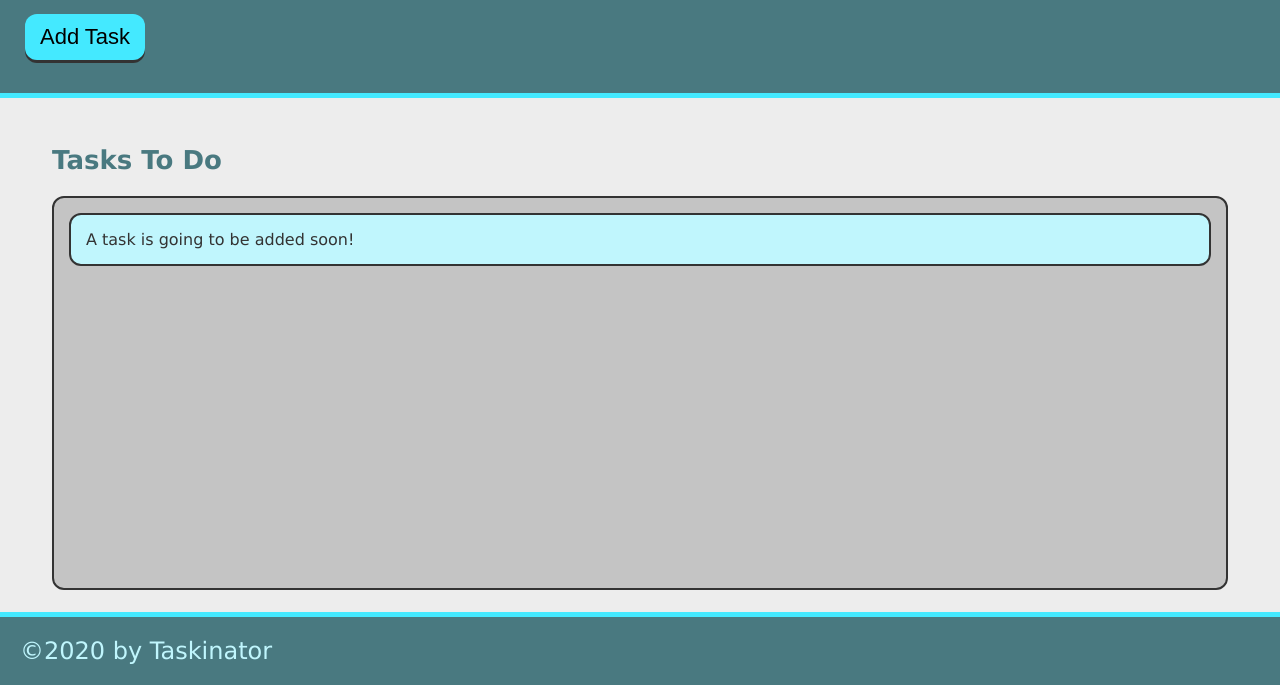
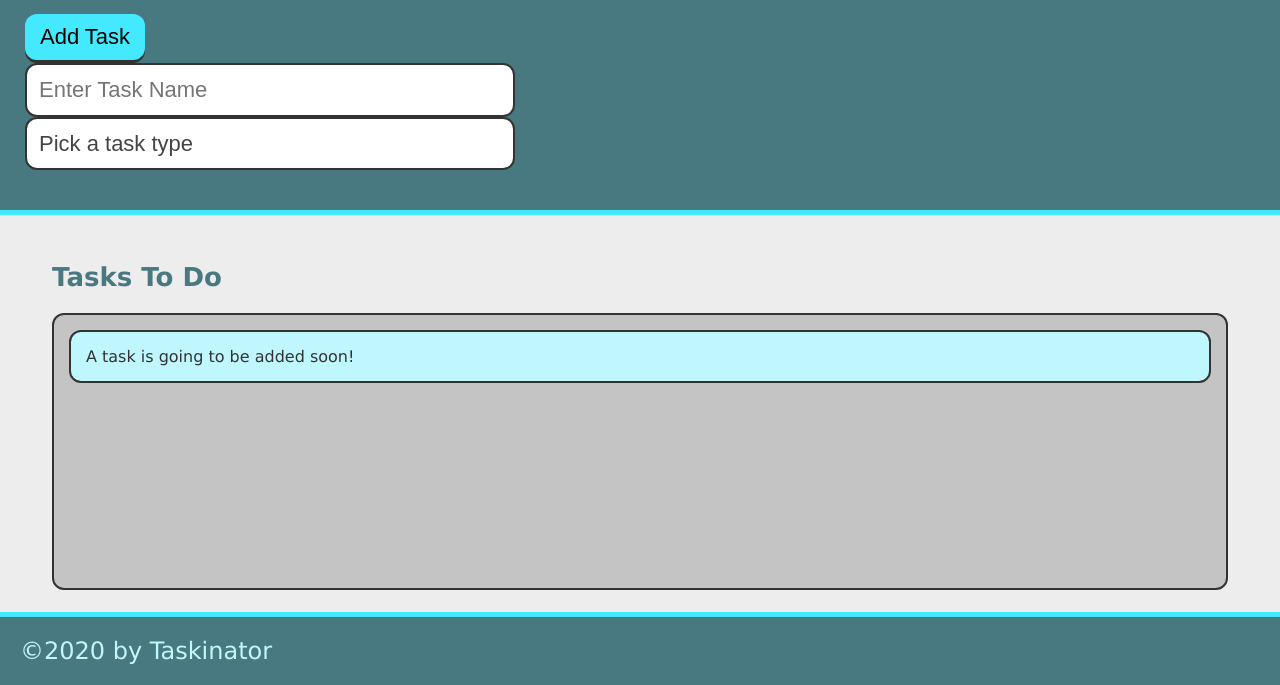
Before and after one commit to waveess/taskinator, a plain HTML site: page index.html in a window 1280 px wide. Shown: the part 115-800 px from the top of the page. Drawn offline with Linux system fonts and the light colour scheme.

Commit message:
added form

```diff
--- a/index.html
+++ b/index.html
@@ -10,7 +10,21 @@
 <header>
     <h1 class = "page-title">Taskinator</h1>
 <p>Click the button below to add a new task!</p>
-<button id = "save-task" class = "btn">Add Task</button>
+
+<!--FORM-->
+<form id="task-form">
+    <div class="form-group">
+        <button class="btn" id="save-task" type="submit">Add Task</button>
+        <input type="text" name="task-name" class="text-input" placeholder="Enter Task Name" />
+      <select name="task-type" class="select-dropdown">
+        <option value="" disabled selected>Pick a task type</option>
+        <option value="Print">Print</option>
+        <option value="Web">Web</option>
+        <option value="Mobile">Mobile</option>
+      </select>
+    </div>
+  </form>
+
 </header>
 
 <main class = "page-content">
@@ -20,6 +34,7 @@
     <li class = "task-item">A task is going to be added soon!</li>
     </ul>
 </section>
+
 </main>
 
 <footer>&copy;2020 by Taskinator</footer>
--- a/style.css
+++ b/style.css
@@ -38,13 +38,13 @@ li {
   font-size: 1.6rem;
 }
 
-form {
+.form {
   display: flex;
   align-items: flex-end;
   flex-wrap: wrap;
 }
 
-form input {
+form .text-input {
   outline: none;
   border: none;
   padding: 12px;
@@ -52,6 +52,16 @@ form input {
   font-size: 2.2rem;
   border: 2px solid var(--grey);
   border-radius: 12px;
+  display: block;
+  font-size: 2.2rem;
+  color: #444;
+  padding: 12px;
+  width: 100%;
+  max-width: 40%;
+  margin: 0;
+  border: 2px solid var(--grey);
+  border-radius: 12px;
+
 }
 
 form .form-group {
@@ -145,6 +155,7 @@ footer {
   position: relative;
   top: -3px;
   box-shadow: 0 3px var(--grey);
+  justify-content: space-around;
 }
 
 .btn:hover {
@@ -172,7 +183,7 @@ footer {
   color: #444;
   padding: 12px;
   width: 100%;
-  max-width: 100%;
+  max-width: 40%;
   margin: 0;
   border: 2px solid var(--grey);
   border-radius: 12px;
@@ -183,7 +194,7 @@ footer {
   background-image: url("../images/select-arrow.svg");
   background-repeat: no-repeat, repeat;
   background-position: right 0.7em top 50%, 0 0;
-  background-size: 0.65em auto, 100%;
+  background-size: 0.5em auto, 100%;
 }
 
 .select-status {
```
Also changed, not shown: images/select-arrow.svg (deleted).
